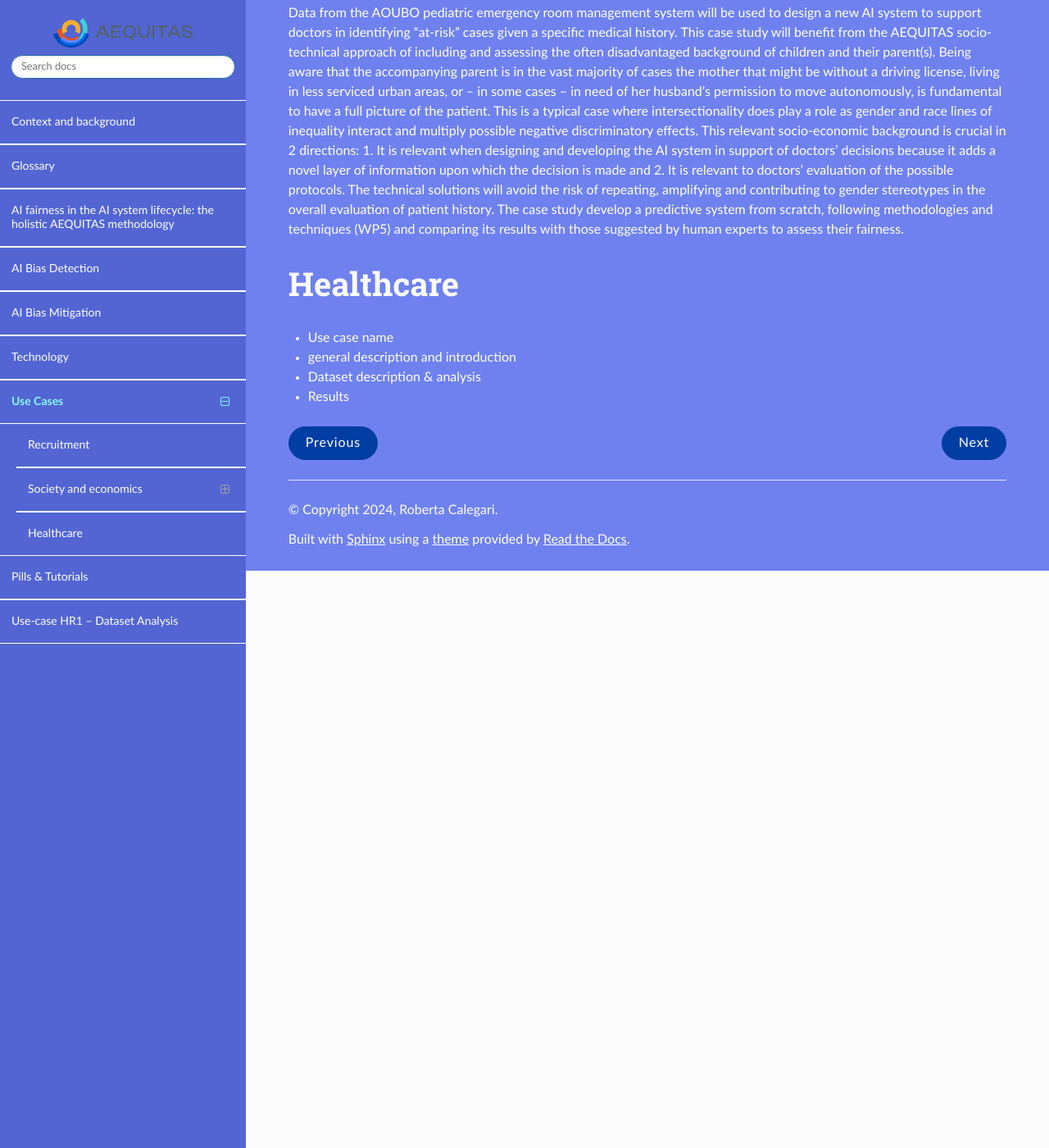
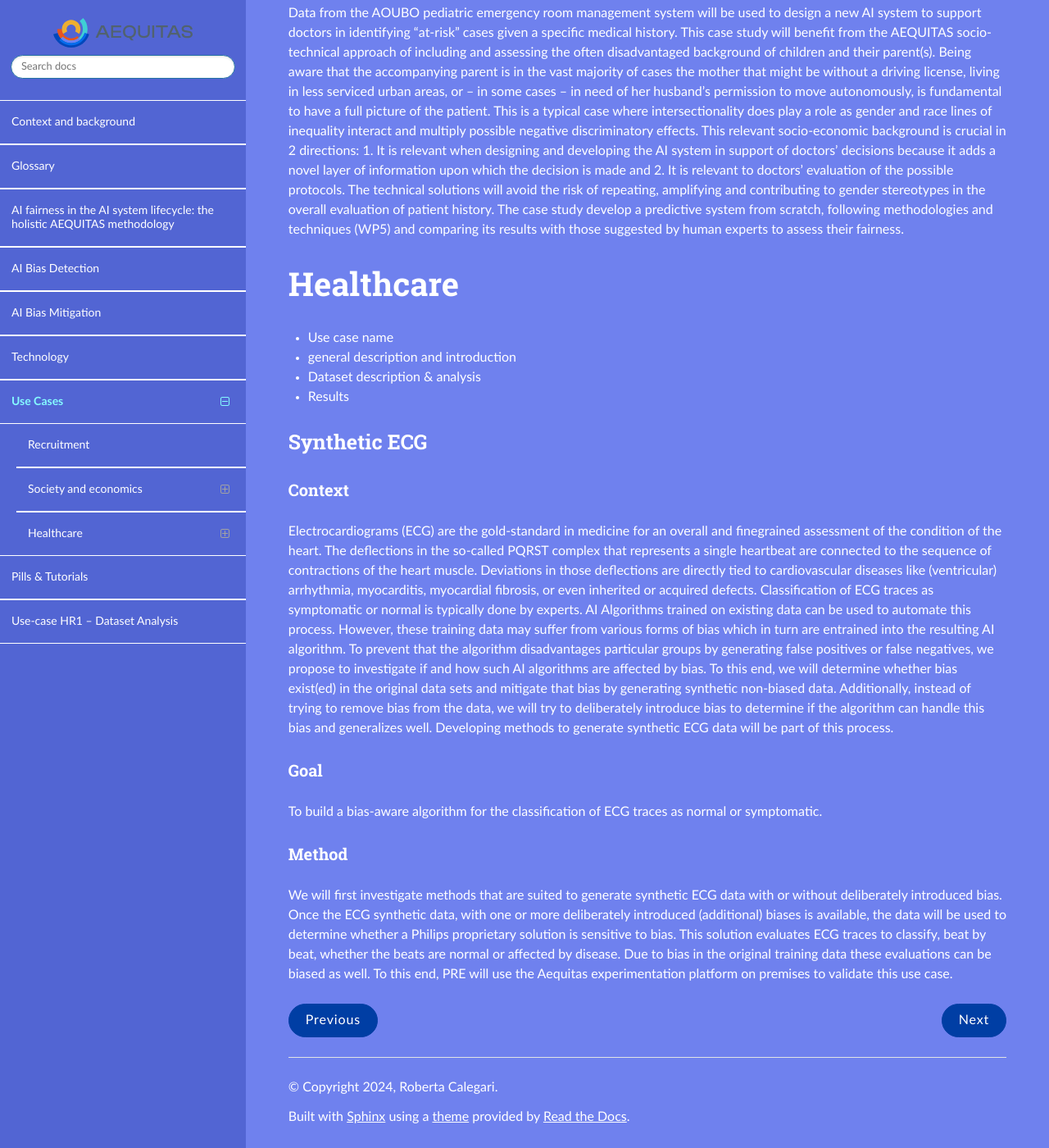
Before and after one commit to aequitas-aod/aequitas-home, a Sphinx documentation site: the page built from docs/source/usecases.rst, in a window 1280 px wide and 1400 px high, scrolled down 1142 px. Shown: the whole window at 82% size. Built offline with Sphinx 7.4.7 and the Read the Docs theme 3.1.0, drawn with Linux system fonts in a browser that asks for light colours.

Commit message:
Add placeholder text from proposal for HC2 use case

```diff
--- a/docs/source/usecases.rst
+++ b/docs/source/usecases.rst
@@ -37,3 +37,21 @@
 * general description and introduction
 * Dataset description & analysis
 * Results
+Synthetic ECG
+=============
+
+Context
+-------
+Electrocardiograms (ECG) are the gold-standard in medicine for an overall and finegrained assessment of the condition of the heart. The deflections in the so-called PQRST complex that represents a single heartbeat are connected to the sequence of contractions of the heart muscle. Deviations in those deflections are directly tied to cardiovascular diseases like (ventricular) arrhythmia, myocarditis, myocardial fibrosis, or even inherited or acquired defects. Classification of ECG traces as symptomatic or normal is typically done by experts. AI Algorithms trained on existing data can be used to automate this process. However, these training data may suffer from various forms of bias which in turn are entrained into the resulting AI algorithm.
+To prevent that the algorithm disadvantages particular groups by generating false positives or false negatives, we propose to investigate if and how such AI algorithms are affected by bias. To this end, we will determine whether bias exist(ed) in the original data sets and mitigate that bias by generating synthetic non-biased data. Additionally, instead of trying to remove bias from the data, we will try to deliberately introduce bias to determine if the algorithm can handle this bias and generalizes well. Developing methods to generate synthetic ECG data will be part of this process.
+
+Goal
+----
+
+To build a bias-aware algorithm for the classification of ECG traces as normal or symptomatic.
+
+
+Method
+------
+
+We will first investigate methods that are suited to generate synthetic ECG data with or without deliberately introduced bias. Once the ECG synthetic data, with one or more deliberately introduced (additional) biases is available, the data will be used to determine whether a Philips proprietary solution is sensitive to bias. This solution evaluates ECG traces to classify, beat by beat, whether the beats are normal or affected by disease. Due to bias in the original training data these evaluations can be biased as well. To this end, PRE will use the Aequitas experimentation platform on premises to validate this use case.
```
